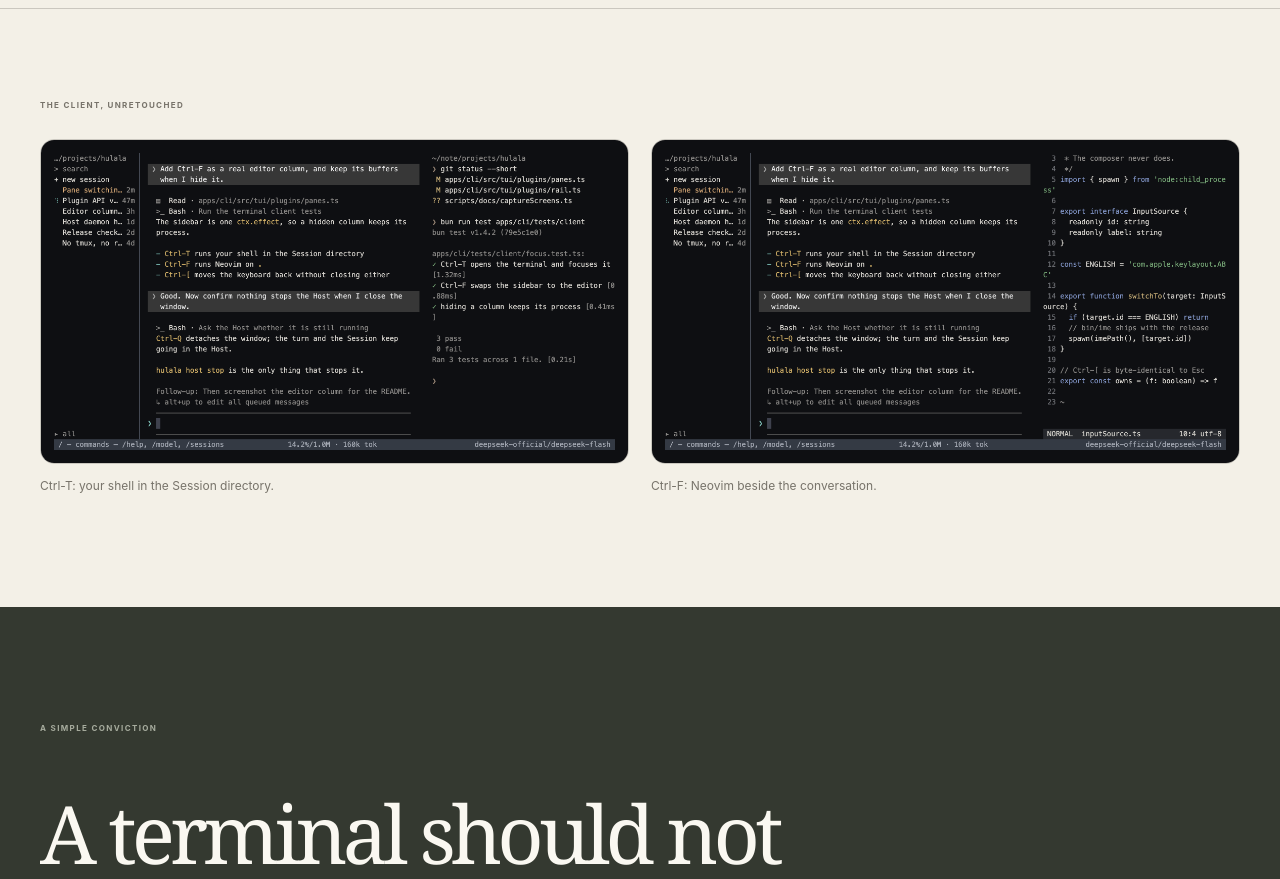
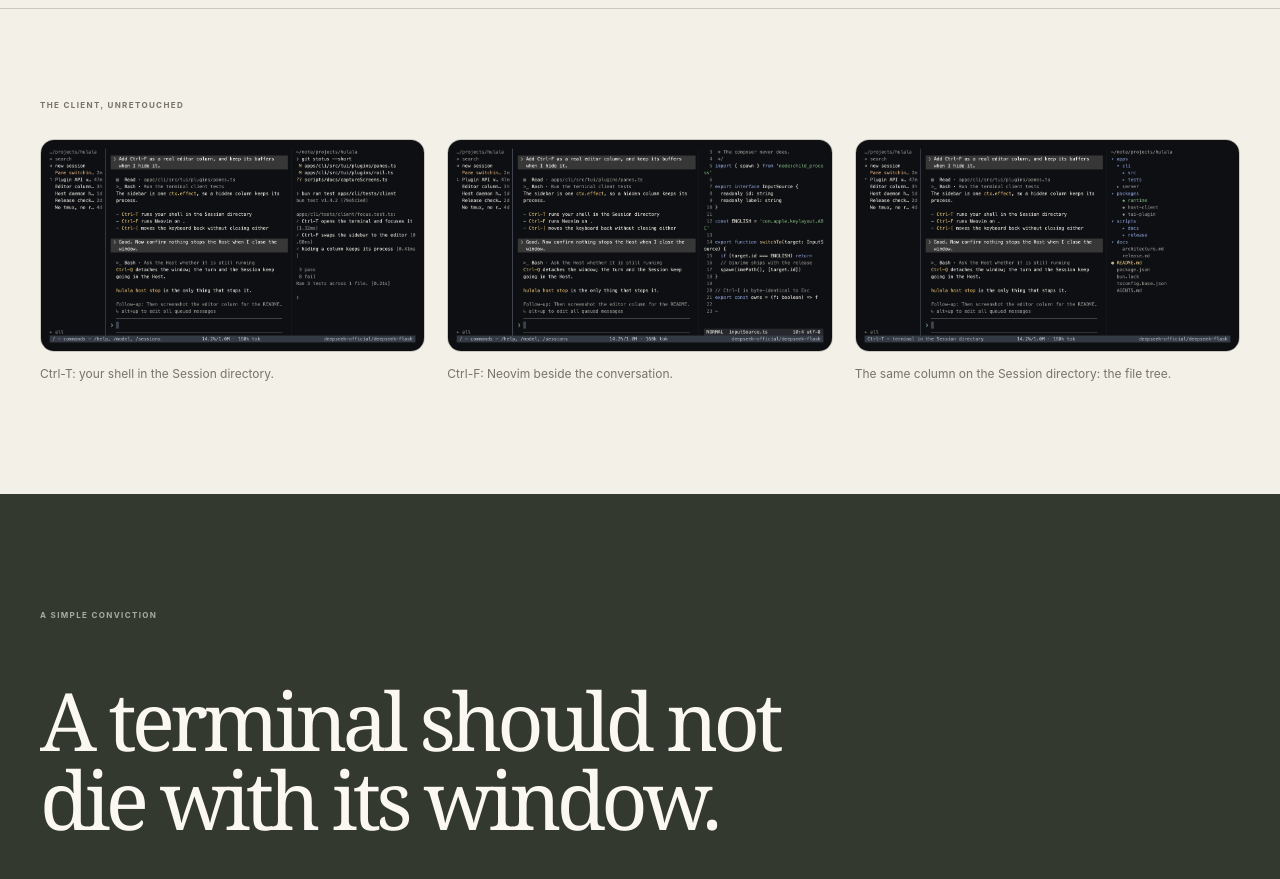
Before and after one commit to colinagent/hulala, a Next.js app in the folder apps/website/: page / in a window 1280 px wide. Shown: the part 960-1839 px from the top of the page. Built offline with nearby package versions, Linux system fonts and the light colour scheme.

Commit message:
Show the file tree on the landing page too

```diff
--- a/apps/website/app/HomePage.tsx
+++ b/apps/website/app/HomePage.tsx
@@ -13,6 +13,7 @@ const translations = {
       conversation: "Session rail, conversation, tool rows and the composer.",
       terminal: "Ctrl-T: your shell in the Session directory.",
       editor: "Ctrl-F: Neovim beside the conversation.",
+      files: "The same column on the Session directory: the file tree.",
     },
     nav: ["The terminal", "The screens", "What we refuse"],
     cta: "Install Hulala",
@@ -86,6 +87,7 @@ const translations = {
       conversation: "会话栏、对话、工具行和 composer。",
       terminal: "Ctrl-T：会话目录里你自己的 shell。",
       editor: "Ctrl-F：对话旁边的 Neovim。",
+      files: "同一列开在会话目录上：文件树。",
     },
     nav: ["终端", "截图", "我们不做什么"],
     cta: "安装 Hulala",
@@ -221,6 +223,10 @@ export default function HomePage({ locale }: { locale: SiteLocale }) {
             <img src="/screens/03-editor.png" alt={t.screens.editor} width={1161} height={640} />
             <figcaption>{t.screens.editor}</figcaption>
           </figure>
+          <figure>
+            <img src="/screens/04-files.png" alt={t.screens.files} width={1161} height={640} />
+            <figcaption>{t.screens.files}</figcaption>
+          </figure>
         </div>
       </section>
 
--- a/apps/website/app/globals.css
+++ b/apps/website/app/globals.css
@@ -306,7 +306,7 @@ footer { align-items: center; color: var(--muted); display: grid; font-size: 9px
 .screens-section > .section-label { margin: 0 0 28px; }
 .screens-main { margin: 0; }
 .screens-main img { border: 1px solid var(--line); border-radius: 14px; display: block; height: auto; width: 100%; }
-.screens-pair { display: grid; gap: 22px; grid-template-columns: 1fr 1fr; margin-top: 22px; }
+.screens-pair { display: grid; gap: 22px; grid-template-columns: repeat(auto-fit, minmax(300px, 1fr)); margin-top: 22px; }
 .screens-pair img { border: 1px solid var(--line); border-radius: 14px; display: block; height: auto; width: 100%; }
 .screens-section figcaption { color: var(--muted); font-size: 12px; line-height: 1.7; margin-top: 12px; }
 @media (max-width: 900px) { .screens-section { padding: 60px 18px 70px; } .screens-pair { grid-template-columns: 1fr; } }
```
